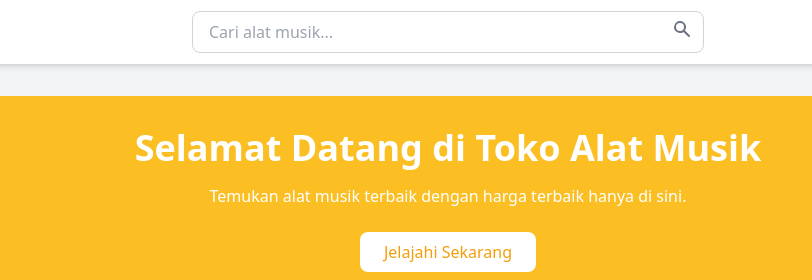
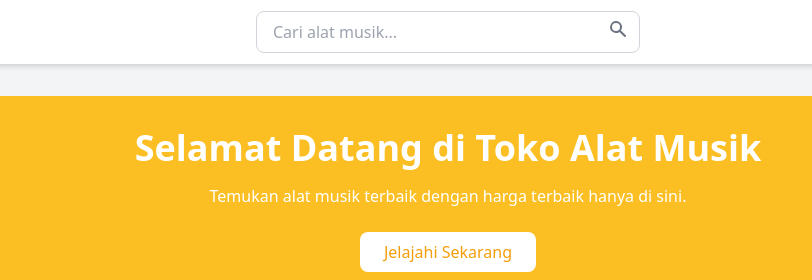
Before and after one commit to NaftaliSumendap/framework, a website: page src/index.html in a window 1280 px wide. Shown: the top 280 px of the page, 192-1004 px from the left. Drawn offline with nearby package versions, Linux system fonts and the light colour scheme.

Commit message:
Add files via upload

```diff
--- a/src/navbar.html
+++ b/src/navbar.html
@@ -32,7 +32,7 @@
         id="navMenu"
         class="hidden lg:flex items-center flex-1 justify-center">
         <!-- Search Bar - Dipindahkan ke tengah -->
-        <div class="absolute left-1/2 transform -translate-x-1/2 max-w-lg w-full">
+        <div class="absolute left-1/2 transform -translate-x-1/2 w-[70%] sm:w-[60%] md:w-[50%] lg:w-[40%] xl:w-[30%]">
           <form action="search.html" method="GET">
             <div class="relative">
               <input
```
